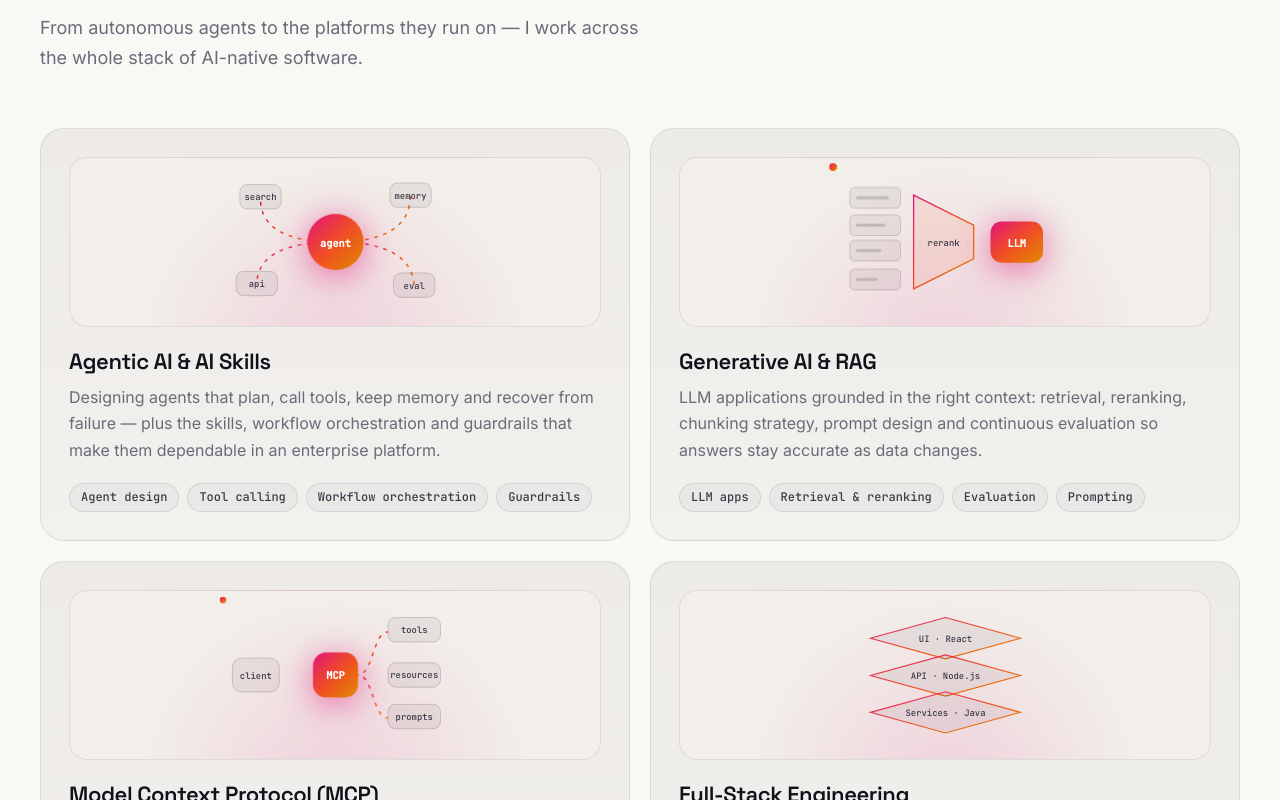
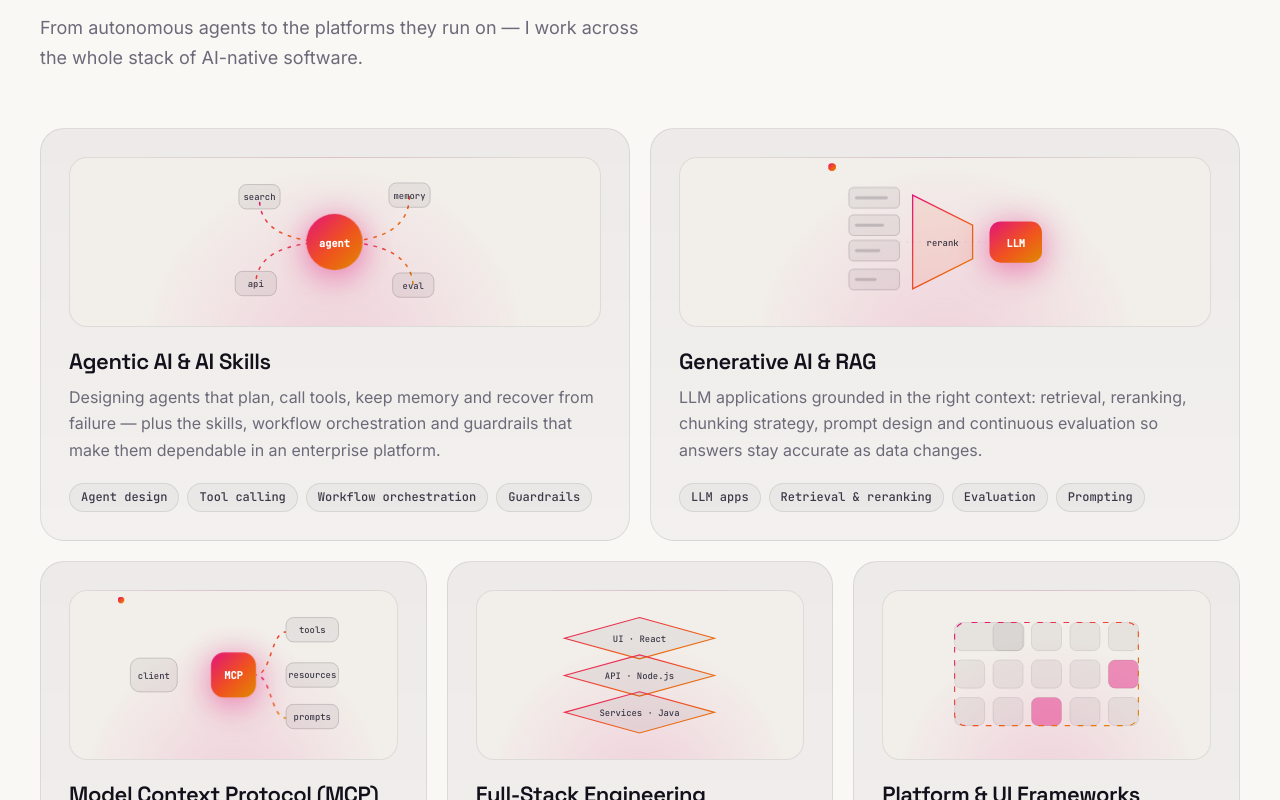
Before and after one commit to arijeet-mukherjee/arijeetdev, a React (Vite) app: page / in a window 1280 px wide. Shown: the part 2380-3180 px from the top of the page. Built offline with nearby package versions, Linux system fonts and the light colour scheme.

Commit message:
Update _ui.scss

```diff
--- a/src/styles/_ui.scss
+++ b/src/styles/_ui.scss
@@ -75,6 +75,15 @@
   .cards--4 { grid-template-columns: repeat(2, 1fr); }
 }
 @media (min-width: $lg) { .cards--4 { grid-template-columns: repeat(4, 1fr); } }
+// Five expertise cards: two wide on top, three below; at two columns the odd last card spans the row.
+@media (min-width: $md) and (max-width: $lg - 1) { .cards--2 > :last-child:nth-child(odd) { grid-column: 1 / -1; } }
+@media (min-width: $lg) {
+  .cards--2:has(> :nth-child(5)) {
+    grid-template-columns: repeat(6, 1fr);
+    > * { grid-column: span 2; }
+    > :nth-child(-n + 2) { grid-column: span 3; }
+  }
+}
 
 .card {
   position: relative;
```
